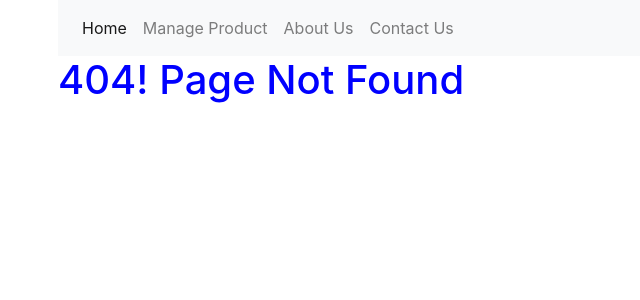
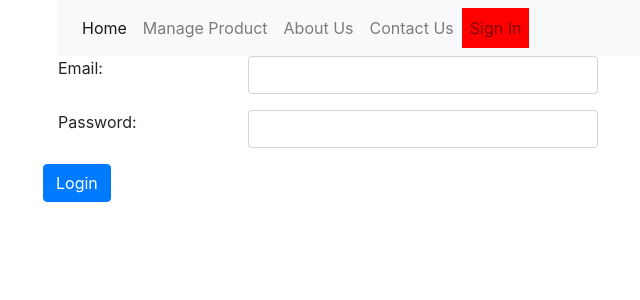
Before and after one commit to keyur2714/Angular_3, an Angular app in the folder RouterDemo/: page /signin in a window 1280 px wide. Before the commit this address had no page. Shown: the top 300 px of the page, without its empty margins (27-667 px from the left). Built offline with nearby package versions, Linux system fonts and the light colour scheme.

Commit message:
Added Delete and Router Guard Basics

```diff
--- a/RouterDemo/src/app/app.component.html
+++ b/RouterDemo/src/app/app.component.html
@@ -4,7 +4,7 @@
         <nav class="navbar navbar-expand-sm bg-light navbar-light">
           <ul class="navbar-nav">
             <li class="nav-item active">
-              <a class="nav-link" [routerLink]="'home'" [routerLinkActive]="'selected'">Home</a>
+              <a class="nav-link" [routerLink]="'home'" [routerLinkActive]="'selected'" [queryParams]="{name:'keyur',city:'pune'}">Home</a>
             </li>
             <li class="nav-item">
               <a class="nav-link" [routerLink]="'manageproduct'" [routerLinkActive]="'selected'">Manage Product</a>
@@ -14,6 +14,9 @@
             </li>
             <li class="nav-item">
               <a class="nav-link" [routerLink]="'contactus'" [routerLinkActive]="'selected'">Contact Us</a>
+            </li>
+            <li class="nav-item">
+                <a class="nav-link" [routerLink]="'signin'" [routerLinkActive]="'selected'">Sign In</a>
             </li>
           </ul>
         </nav>
--- /dev/null
+++ b/RouterDemo/src/app/auth/auth-guard.service.ts
@@ -0,0 +1,17 @@
+import { CanActivate, ActivatedRouteSnapshot, RouterStateSnapshot, Router } from '@angular/router';
+import { Observable } from 'rxjs';
+import { Injectable } from '@angular/core';
+@Injectable()
+export class AuthGuard implements CanActivate{
+
+    constructor(private router: Router){
+
+    }
+
+    canActivate(activatedRouteSnapshot:ActivatedRouteSnapshot,routerStateSnapshot:RouterStateSnapshot):boolean{
+        console.log("========="+activatedRouteSnapshot.url);
+        this.router.navigate(['signin']);
+        return false;
+    }
+
+}
--- a/RouterDemo/src/app/home/home.component.html
+++ b/RouterDemo/src/app/home/home.component.html
@@ -1,3 +1,6 @@
 <p>
-  home works!
+  Name: {{name}}
 </p>
+<p>
+  City: {{city}}
+</p>
--- a/RouterDemo/src/app/home/home.component.ts
+++ b/RouterDemo/src/app/home/home.component.ts
@@ -1,4 +1,5 @@
 import { Component, OnInit } from '@angular/core';
+import { ActivatedRoute } from '@angular/router';
 
 @Component({
   selector: 'app-home',
@@ -7,9 +8,24 @@ import { Component, OnInit } from '@angular/core';
 })
 export class HomeComponent implements OnInit {
 
-  constructor() { }
+  name : string = '';
+  city : string = '';
+
+  constructor(private activatedRoute : ActivatedRoute) { }
 
   ngOnInit() {
+    // this.activatedRoute.queryParams.subscribe(
+    //   (paramMap)=>{
+    //     this.name = paramMap.name;
+    //     this.city = paramMap.city;
+    //   }
+    // )
+    this.activatedRoute.queryParamMap.subscribe(
+      (queryParamMap)=>{
+        this.name = queryParamMap.get("name");
+        this.city = queryParamMap.get("city");
+      }
+    )
   }
 
 }
--- /dev/null
+++ b/RouterDemo/src/app/login/login.component.html
@@ -0,0 +1,17 @@
+<div class="row">
+  <div class="col">
+    <form #f=ngForm (ngSubmit)="login(f)">
+          <div class="row form-group">
+            <div class="col-md-2"><label>Email: </label></div>
+            <div class="col-md-4"><input type=text class="form-control" [(ngModel)]="email" name="email" required></div>
+          </div>
+          <div class="row form-group">
+            <div class="col-md-2"><label>Password: </label></div>
+            <div class="col-md-4"><input type=password class="form-control" [(ngModel)]="password" name="password" required></div>
+          </div>
+          <div class="row">
+            <div><button class="btn btn-primary mr-2" type="submit">Login</button></div>
+          </div>
+    </form>
+  </div>
+</div>
--- /dev/null
+++ b/RouterDemo/src/app/login/login.component.ts
@@ -0,0 +1,24 @@
+import { Component, OnInit } from '@angular/core';
+
+@Component({
+  selector: 'app-login',
+  templateUrl: './login.component.html',
+  styleUrls: ['./login.component.css']
+})
+export class LoginComponent implements OnInit {
+
+  email: string = '';
+  password: string = '';
+
+  constructor() { }
+
+  ngOnInit() {
+  }
+
+  login(frm):void{
+    if(frm.valid){
+      console.log(this.email);
+      console.log(this.password);
+    }
+  }
+}
--- /dev/null
+++ b/RouterDemo/src/app/logout/logout.component.ts
@@ -0,0 +1,14 @@
+import { Component, OnInit } from '@angular/core';
+
+@Component({
+  selector: 'app-logout',
+  template: ''
+})
+export class LogoutComponent implements OnInit {
+
+  constructor() { }
+
+  ngOnInit() {
+  }
+
+}
--- a/RouterDemo/src/app/manage-product/manage-product.component.html
+++ b/RouterDemo/src/app/manage-product/manage-product.component.html
@@ -1,6 +1,11 @@
 <div class="row form-group">
   <div class="col-md-4">
     <button (click)="addNewProduct()" class="btn btn-info">Add</button>
+  </div>
+</div>
+<div class="row">
+  <div class="col alert alert-danger" *ngIf="statusCode === '204'">
+    Product Deleted Successfully.
   </div>
 </div>
 <div class="row">
--- a/RouterDemo/src/app/manage-product/manage-product.component.ts
+++ b/RouterDemo/src/app/manage-product/manage-product.component.ts
@@ -10,10 +10,15 @@ import { Router } from '@angular/router';
 export class ManageProductComponent implements OnInit {
 
   productList: Product[] = [];
+  statusCode: string = '';
 
   constructor(private productService: ProductService,private router:Router) { }
 
   ngOnInit() {
+    this.getProductDetails();
+  }
+
+  getProductDetails():void{
     this.productService.getProductList().subscribe(
       (productList: Product[])=>{
         this.productList = productList;
@@ -28,4 +33,16 @@ export class ManageProductComponent implements OnInit {
   edit(id):void{
     this.router.navigate(['newproduct',id]);
   }
+
+  delete(id):void{
+    let confirmMsg = confirm("Are you sure want to delete product?");
+    if(confirmMsg){
+      this.productService.deletProductById(id).subscribe(
+        (data)=>{
+          this.statusCode = "204";
+          this.getProductDetails();
+        },(error)=>{}
+      )
+    }
+  }
 }
```
Also changed, not shown: RouterDemo/src/app/app.module.ts (+10 -5 lines), RouterDemo/src/app/login/login.component.css (added), 1 other file (tests, documents, lock files or other folders).
